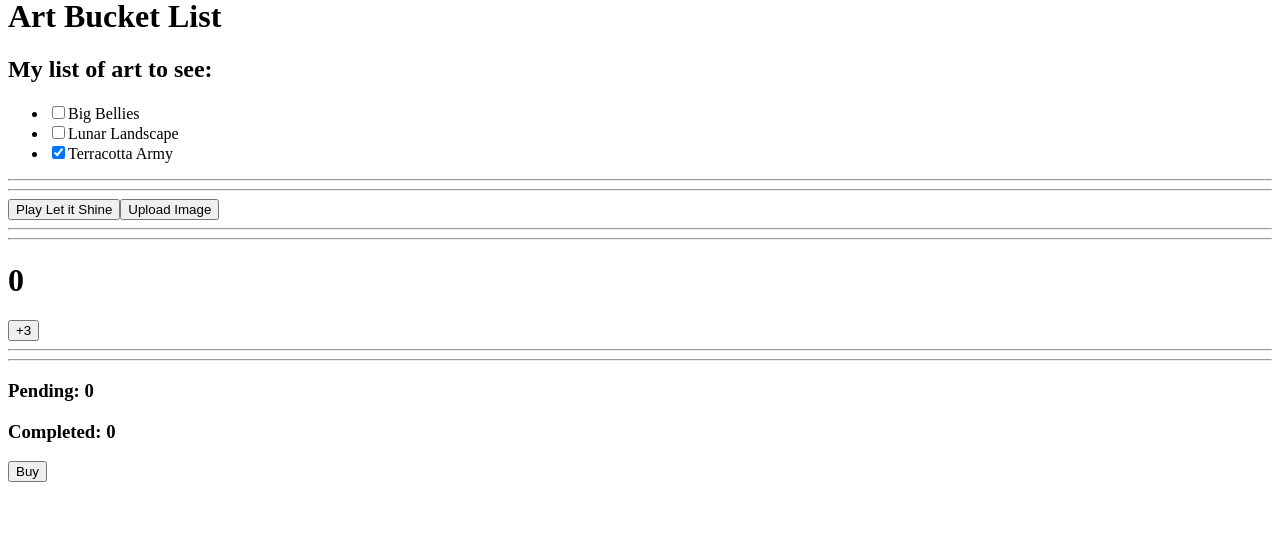
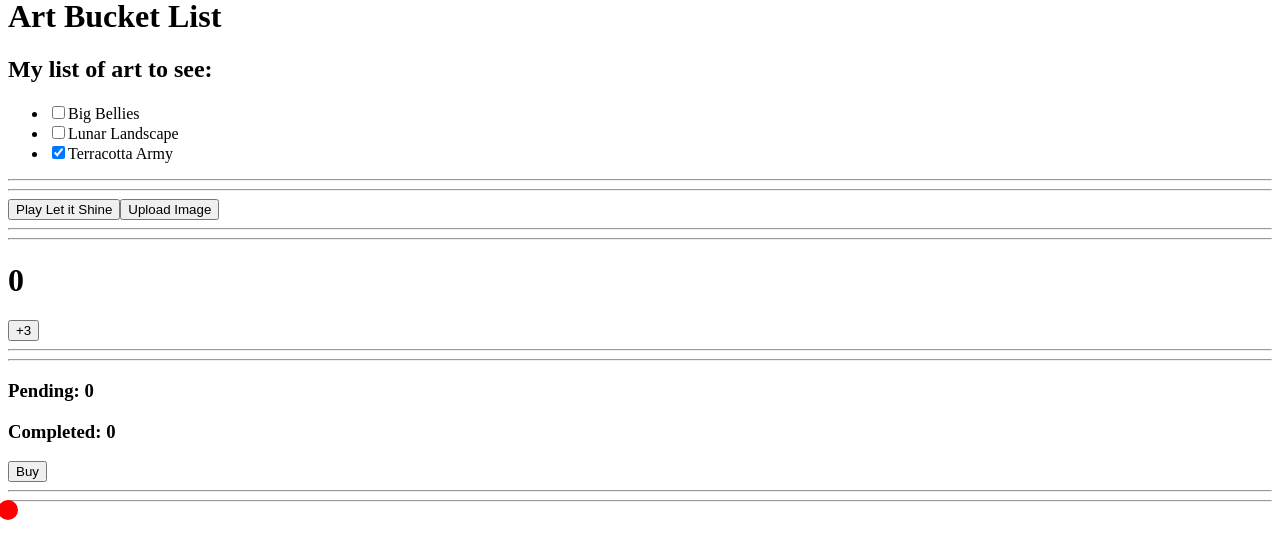
Before and after one commit to DHughes666/react_doc_2, a React (Create React App) app: page / in a window 1280 px wide. Shown: the part 1381-1939 px from the top of the page. Before the commit the page ends 1871 px from the top, so only its background shows below. Built offline with nearby package versions, Linux system fonts and the light colour scheme.

Commit message:
Object update ...

```diff
--- a/src/App.js
+++ b/src/App.js
@@ -5,6 +5,7 @@ import BucketList from "./Array-update_component";
 import Toolbar2 from "./Button_component";
 import Counter from "./batch_component";
 import RequestTracker from "./batch_component_exercises";
+import MovingDot from "./objectUpdate_component";
 
 const App = () => {
   return (
@@ -27,6 +28,9 @@ const App = () => {
       <hr />
       <hr />
       <RequestTracker />
+      <hr />
+      <hr />
+      <MovingDot />
     </>
 
   )
--- /dev/null
+++ b/src/objectUpdate_component.jsx
@@ -0,0 +1,38 @@
+import { useState } from "react";
+
+const MovingDot = () => {
+    const [position, setPosition] = useState({
+        x: 0,
+        y: 0
+    });
+
+    return (
+        <div
+        onPointerMove={event => {
+            setPosition({
+            x: event.clientX,
+            y: event.clientY
+            })
+        }}
+        style={{
+            position: 'relative',
+            width: '100vw',
+            height: '100vh',
+        }}>
+        <div
+            style={{
+                position: 'absolute',
+                backgroundColor: 'red',
+                borderRadius: '50%',
+                transform: `translate(${position.x}px, ${position.y}px)`,
+                left: -10,
+                top: -10,
+                width: 20,
+                height: 20,
+            }}
+        />
+        </div>
+    )
+}
+
+export default MovingDot;
```
Also changed, not shown: src/batch_component_exercises.jsx (+14 -0 lines), src/update_component.jsx (added).
